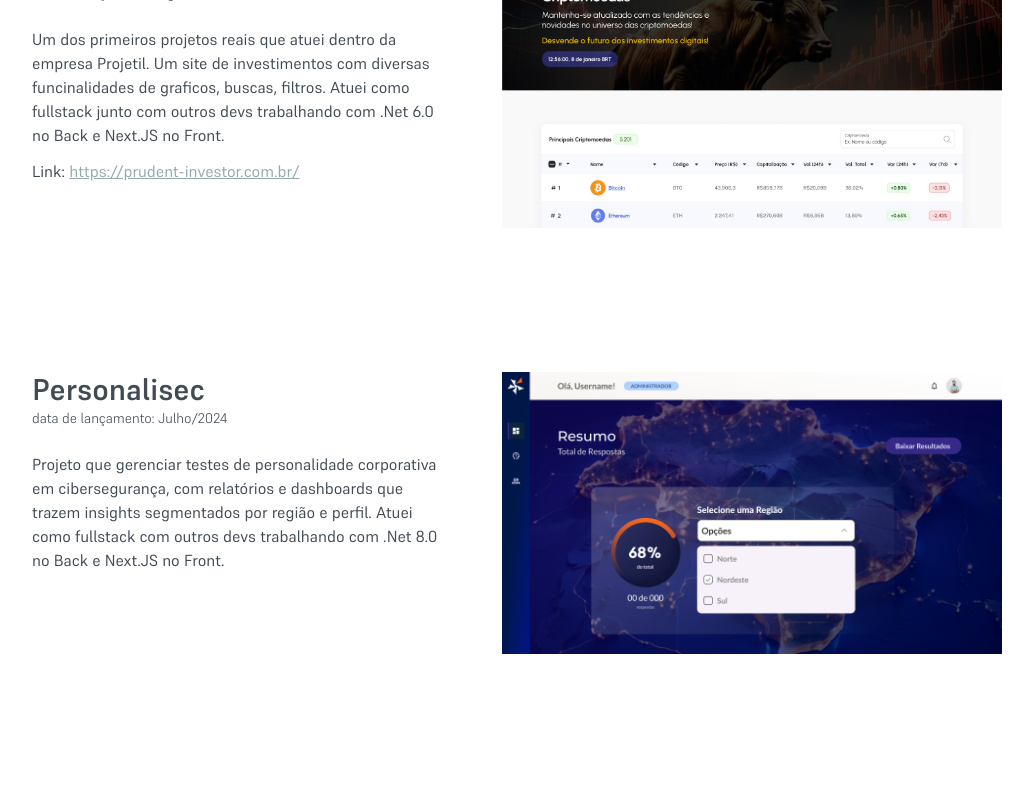
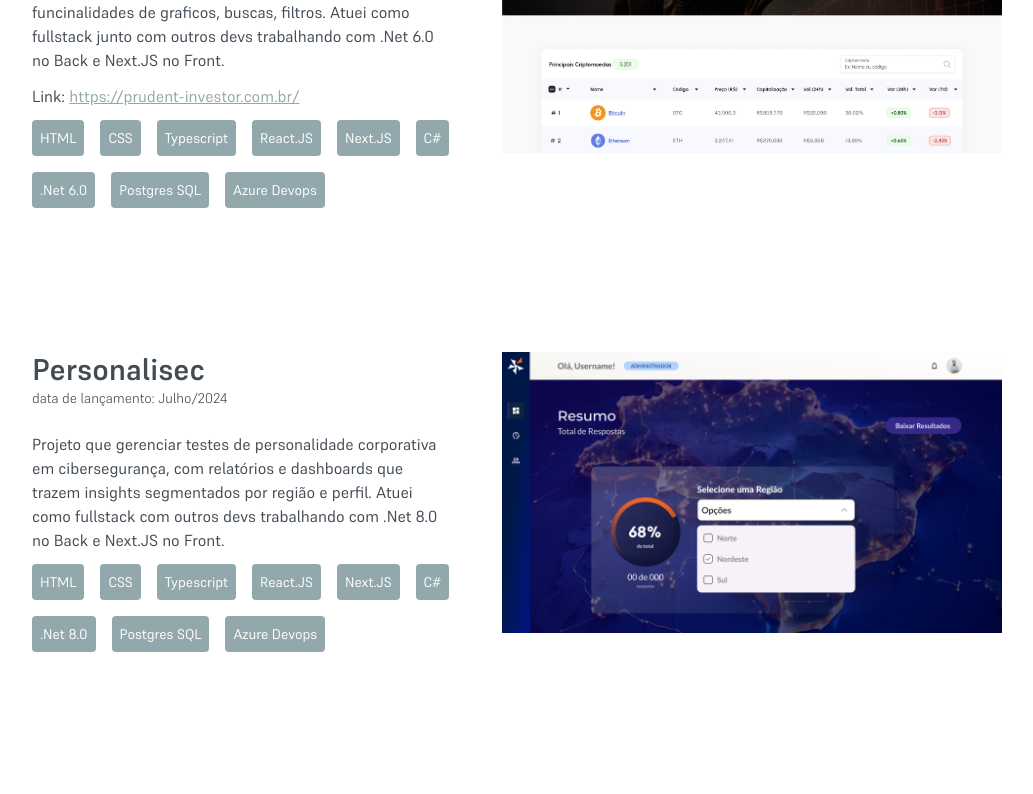
Before and after one commit to fvxstx/curriculum, a Next.js app: page /projetos in a window 1280 px wide. Shown: the part 820-1614 px from the top of the page, without its empty margins (123-1156 px from the left). Built offline with nearby package versions, Linux system fonts and the light colour scheme.

Commit message:
feat: add techs

```diff
--- a/src/app/projetos/components/ProjectIndividual.tsx
+++ b/src/app/projetos/components/ProjectIndividual.tsx
@@ -41,12 +41,22 @@ const ProjectIndividual = (proj: IProject) => {
             </a>
           </p>
         )}
+        <div className="flex text-sm gap-4 flex-wrap">
+          {proj.techs.map((tec, x) => (
+            <span key={x} className="p-2 bg-primary text-white rounded">
+              {tec}
+            </span>
+          ))}
+        </div>
       </div>
       <div className="w-full md:w-[500px] h-auto">
         <Carousel className="w-full overflow-hidden">
-          <CarouselContent className="flex">
+          <CarouselContent className="flex max-h-[282px] ">
             {proj.imgs.map((src, index) => (
-              <CarouselItem key={index} className="flex-shrink-0 w-full h-fit ">
+              <CarouselItem
+                key={index}
+                className="flex-shrink-0 w-full h-fit md:max-h-[282px] "
+              >
                 <Image
                   src={src}
                   alt={`Project Image ${index + 1}`}
--- a/src/app/projetos/page.tsx
+++ b/src/app/projetos/page.tsx
@@ -23,6 +23,7 @@ export default function ProjetosPage() {
                   link={proj.link}
                   releaseDate={proj.releaseDate}
                   repository={proj.repository}
+                  techs={proj.techs}
                 />
               );
             })}
--- a/src/data/Projects.ts
+++ b/src/data/Projects.ts
@@ -5,6 +5,7 @@ export interface IProject {
   link?: string;
   releaseDate: string;
   repository?: string;
+  techs: string[];
 }
 
 export const allProjects: IProject[] = [
@@ -16,6 +17,7 @@ export const allProjects: IProject[] = [
     link: "https://maratona-discovery-beige.vercel.app/",
     releaseDate: "Março/2021",
     repository: "https://github.com/fvxstx/maratona-discovery",
+    techs: ["HTML", "CSS", "Javascript"],
   },
   {
     imgs: ["/projects/alurakut.png", "/projects/alurakut2.png"],
@@ -25,6 +27,7 @@ export const allProjects: IProject[] = [
     link: "https://alurakut-eight-pi.vercel.app/login",
     releaseDate: "Agosto/2021",
     repository: "https://github.com/fvxstx/alurakut",
+    techs: ["HTML", "CSS", "Javascript", "React.JS", "Next.JS", "Node.JS"],
   },
   {
     imgs: ["/projects/aluracord.png"],
@@ -34,6 +37,15 @@ export const allProjects: IProject[] = [
     link: "https://aluracord-bay-gamma.vercel.app/",
     releaseDate: "Fevereiro/2022",
     repository: "https://github.com/fvxstx/aluracord",
+    techs: [
+      "HTML",
+      "CSS",
+      "Javascript",
+      "React.JS",
+      "Next.JS",
+      "Node.JS",
+      "Supabase",
+    ],
   },
   {
     imgs: ["/projects/countdown.png", "/projects/countdown2.png"],
@@ -42,7 +54,18 @@ export const allProjects: IProject[] = [
       "Um dos meus primeiros projeto feito sozinho. Um coundown simples que você pode se increver para receber fotos exclusivas de um grande fotografo baiano.",
     link: "https://countdown-zeta-nine.vercel.app/",
     releaseDate: "Julho/2022",
-    repository: "https://github.com/fvxstx/alurakut",
+    repository: "https://github.com/fvxstx/Countdown",
+    techs: [
+      "HTML",
+      "CSS",
+      "SASS",
+      "Javascript",
+      "React.JS",
+      "Next.JS",
+      "Node.JS",
+      "Supabase",
+      "Sendgrid",
+    ],
   },
   {
     imgs: ["/projects/salesweb.png"],
@@ -51,6 +74,7 @@ export const allProjects: IProject[] = [
       "Projeto de um sistema CRUD de vendas, utilizando a data de vendedores e departamento como método de busca, colocando em tabelas os resultados",
     releaseDate: "Setembro/2022",
     repository: "https://github.com/fvxstx/SalesWeb",
+    techs: ["C#", ".Net", "SQL Server", "Bootstrap"],
   },
   {
     imgs: [
@@ -64,6 +88,14 @@ export const allProjects: IProject[] = [
     link: "https://shortly-ashy.vercel.app/",
     releaseDate: "Março/2023",
     repository: "https://github.com/fvxstx/Shortly",
+    techs: [
+      "HTML",
+      "CSS",
+      "Typescript",
+      "React.JS",
+      "Next.JS",
+      "Styled-Component",
+    ],
   },
   {
     imgs: ["/projects/hspa.png", "/projects/hspa2.png", "/projects/hspa3.png"],
@@ -72,6 +104,7 @@ export const allProjects: IProject[] = [
       "Projeto de uma loja para alugar e vender propriedades, você pode registar a propriedade e escolher caso deseje a venda ou o alguem do imovel adicionado",
     releaseDate: "Junho/2023",
     repository: "https://github.com/fvxstx/HSPA",
+    techs: ["HTML", "CSS", "Typescript", "AngularJS", "Bootstrap"],
   },
   {
     imgs: [
@@ -84,7 +117,18 @@ export const allProjects: IProject[] = [
     description:
       "Projeto de um aplicativo de namoro em que você cria sua conta e consegue ver os usuários filtrados da manéira que desejar, pode curtir o usuário e mandar mensagem por um chat real",
     releaseDate: "Junho/2023",
-    repository: "https://github.com/fvxstx/HSPA",
+    repository: "https://github.com/fvxstx/DatingApp",
+    techs: [
+      "HTML",
+      "CSS",
+      "Typescript",
+      "AngularJS",
+      "Bootstrap",
+      "C#",
+      ".Net",
+      "SQL Server",
+      "Docker",
+    ],
   },
   {
     imgs: [
@@ -97,6 +141,17 @@ export const allProjects: IProject[] = [
     description:
       "Projeto que gerenciar testes de personalidade corporativa em cibersegurança, com relatórios e dashboards que trazem insights segmentados por região e perfil. Atuei como fullstack com outros devs trabalhando com .Net 8.0 no Back e Next.JS no Front.",
     releaseDate: "Julho/2024",
+    techs: [
+      "HTML",
+      "CSS",
+      "Typescript",
+      "React.JS",
+      "Next.JS",
+      "C#",
+      ".Net 8.0",
+      "Postgres SQL",
+      "Azure Devops",
+    ],
   },
   {
     imgs: [
@@ -111,6 +166,17 @@ export const allProjects: IProject[] = [
       "Um dos primeiros projetos reais que atuei dentro da empresa Projetil. Um site de investimentos com diversas funcinalidades de graficos, buscas, filtros. Atuei como fullstack junto com outros devs trabalhando com .Net 6.0 no Back e Next.JS no Front.",
     link: "https://prudent-investor.com.br/",
     releaseDate: "Agosto/2024",
+    techs: [
+      "HTML",
+      "CSS",
+      "Typescript",
+      "React.JS",
+      "Next.JS",
+      "C#",
+      ".Net 6.0",
+      "Postgres SQL",
+      "Azure Devops",
+    ],
   },
   {
     imgs: [
@@ -124,5 +190,16 @@ export const allProjects: IProject[] = [
     description:
       "Projeto que gerencia vendas e compras de produtos, com o paycoin é possivél criar produtos para vende-los criando paginas de checkout para venda de produtos. Atuei como fullstack com outros devs trabalhando com .Net 8.0 no Back e Next.JS no Front.",
     releaseDate: "Setembro/2024",
+    techs: [
+      "HTML",
+      "CSS",
+      "Typescript",
+      "React.JS",
+      "Next.JS",
+      "C#",
+      ".Net 8.0",
+      "Postgres SQL",
+      "Azure Devops",
+    ],
   },
 ];
```
